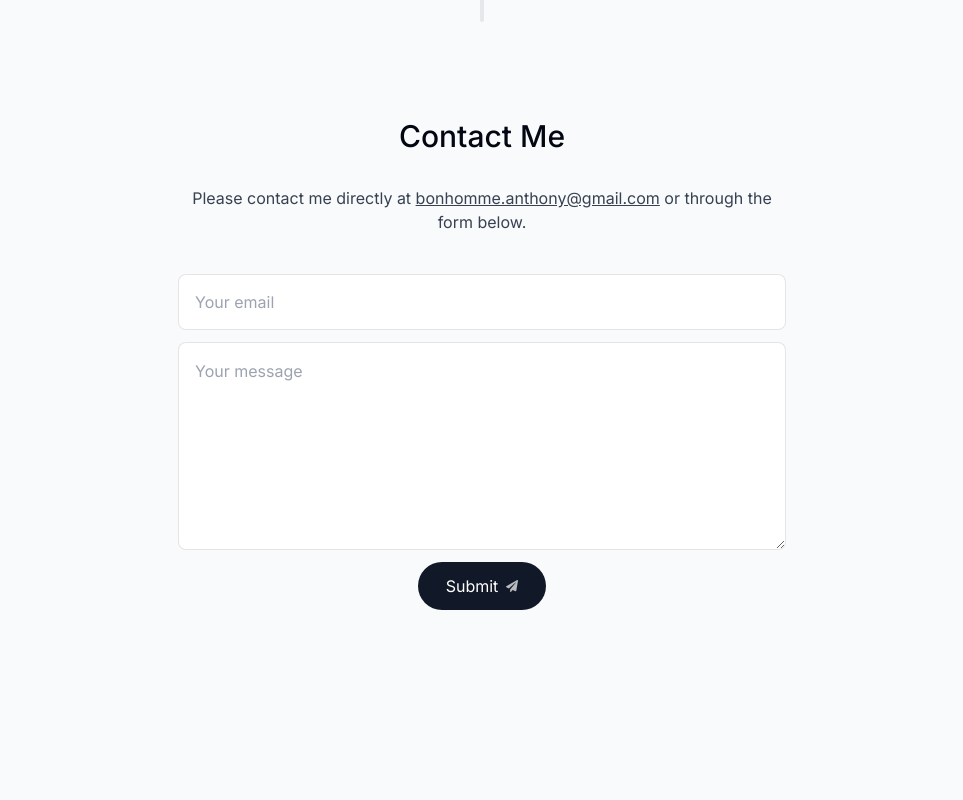
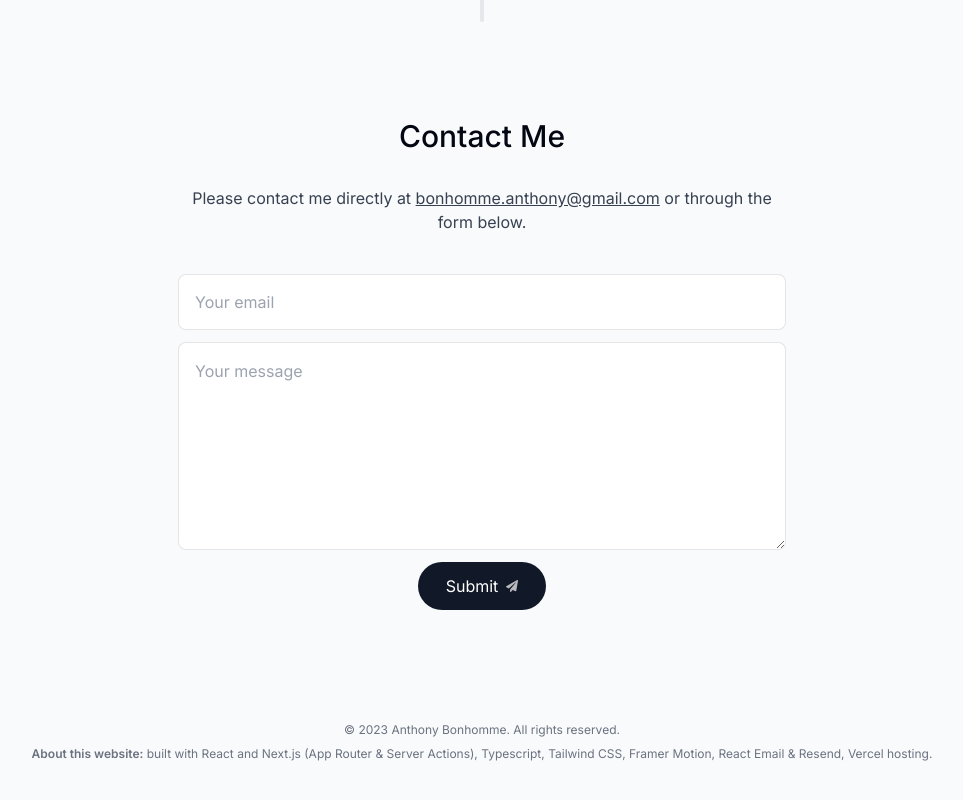
Before and after one commit to BonhommeAnthony/portfolio-website, a Next.js app: page / in a window 1280 px wide. Shown: the part 3427-4227 px from the top of the page, without its empty margins (158-1121 px from the left). Before the commit the page ends 4149 px from the top, so only its background shows below. Built offline with nearby package versions, Linux system fonts and the light colour scheme; no server answers.

Commit message:
footer section

```diff
--- a/app/layout.tsx
+++ b/app/layout.tsx
@@ -4,6 +4,7 @@ import "./globals.css";
 import { Header } from "@/components/header";
 import { ActiveSectionContextProvider } from "@/context/active-section-context";
 import { Toaster } from "react-hot-toast";
+import { Footer } from "@/components/footer";
 
 const inter = Inter({ subsets: ["latin"] });
 
@@ -29,6 +30,7 @@ export default function RootLayout({ children }: { children: React.ReactNode })
                 <ActiveSectionContextProvider>
                     <Header />
                     {children}
+                    <Footer />
                     <Toaster position="top-right" />
                 </ActiveSectionContextProvider>
             </body>
--- a/components/about.tsx
+++ b/components/about.tsx
@@ -5,16 +5,15 @@ import { motion } from "framer-motion";
 import { useSectionInView } from "@/lib/hooks";
 
 export function About() {
-    const { ref } = useSectionInView("About");
-
+    const { ref } = useSectionInView("About", 0.5);
     return (
         <motion.section
             ref={ref}
+            id="about"
             initial={{ opacity: 0, y: 100 }}
             animate={{ opacity: 1, y: 0 }}
             transition={{ delay: 0.2 }}
             className=" max-w-[45rem] text-center  leading-8  tracking-wide scroll-mt-28"
-            id="about"
         >
             <SectionHeading title="About me" />
             <p className="mb-3">
--- /dev/null
+++ b/components/footer.tsx
@@ -0,0 +1,13 @@
+export function Footer() {
+    return (
+        <footer className="container mx-auto mb-10 px-4 text-center text-gray-500">
+            <small className="mb-2 block text-xs ">
+                &copy; {new Date().getFullYear()} Anthony Bonhomme. All rights reserved.
+            </small>
+            <p className="text-xs">
+                <span className="font-semibold">About this website:</span> built with React and Next.js (App Router &
+                Server Actions), Typescript, Tailwind CSS, Framer Motion, React Email & Resend, Vercel hosting.
+            </p>
+        </footer>
+    );
+}
```
